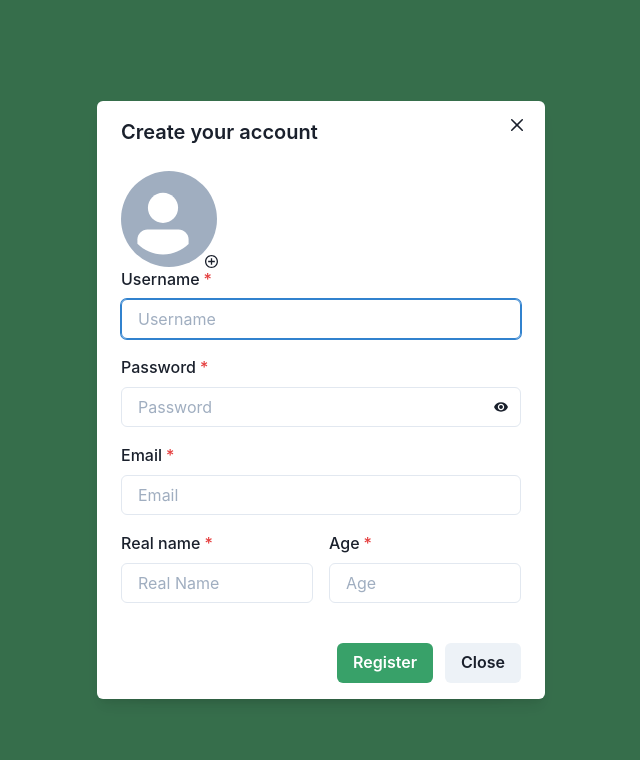
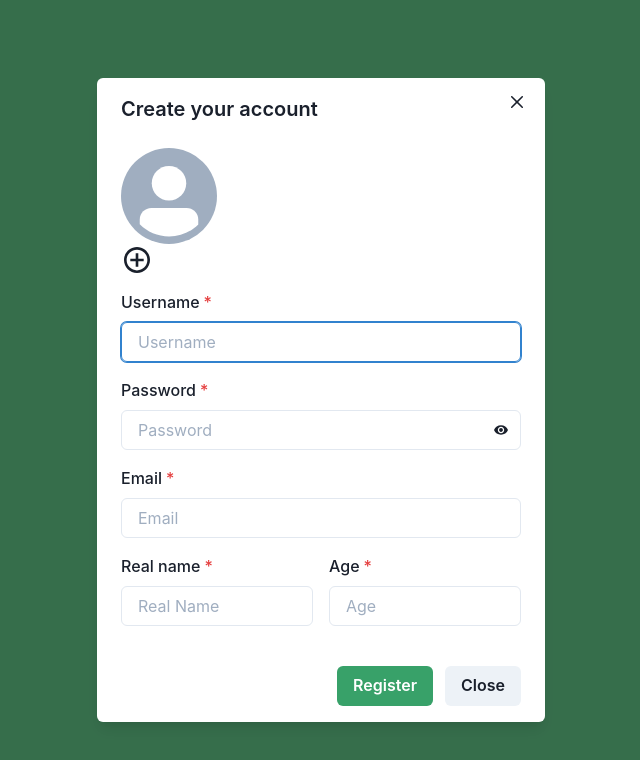
Before and after one commit to nthnua/nuance-chat, a React (Create React App) app: page / in a window 1280 px wide. Both pictures are taken after typing "Sample", "Sample123" into the empty fields and a click on the button "Create account". Shown: the top 760 px of the page, without its empty margins (319-959 px from the left). Built offline with nearby package versions, Linux system fonts and the light colour scheme; no server answers.

Commit message:
Fix signup avatar

```diff
--- a/src/features/auth/login/RegisterModal.jsx
+++ b/src/features/auth/login/RegisterModal.jsx
@@ -16,11 +16,9 @@ import {
   Text,
   useToast,
   Avatar,
-  AvatarBadge,
   Icon,
   InputRightElement,
-  InputGroup,
-  IconButton
+  InputGroup
 } from '@chakra-ui/react'
 import { backendUrl } from '../../../service/config'
 import { useSelector, useDispatch } from 'react-redux'
@@ -105,12 +103,10 @@ function RegisterModal ({ isOpen, onClose }) {
                 )
               : (
                 <>
+                  <Avatar iconLabel='Add Image' size='xl' src={image} />
                   <FormControl>
-                    <Avatar iconLabel='Add Image' size='xl' src={image}>
                     <FormLabel>
-                        <AvatarBadge>
-                          <Icon as={IoMdAddCircleOutline} />
-                        </AvatarBadge>
+                      <Icon w='8' h='8' as={IoMdAddCircleOutline} />
                     </FormLabel>
                     <Input
                       display='contents'
@@ -132,7 +128,6 @@ function RegisterModal ({ isOpen, onClose }) {
                           .catch(err => console.error(err))
                       }}
                     />
-                    </Avatar>
                   </FormControl>
                   <FormControl isRequired>
                     <FormLabel>Username</FormLabel>
```
Lines whose indentation alone changed are shown as unchanged.
